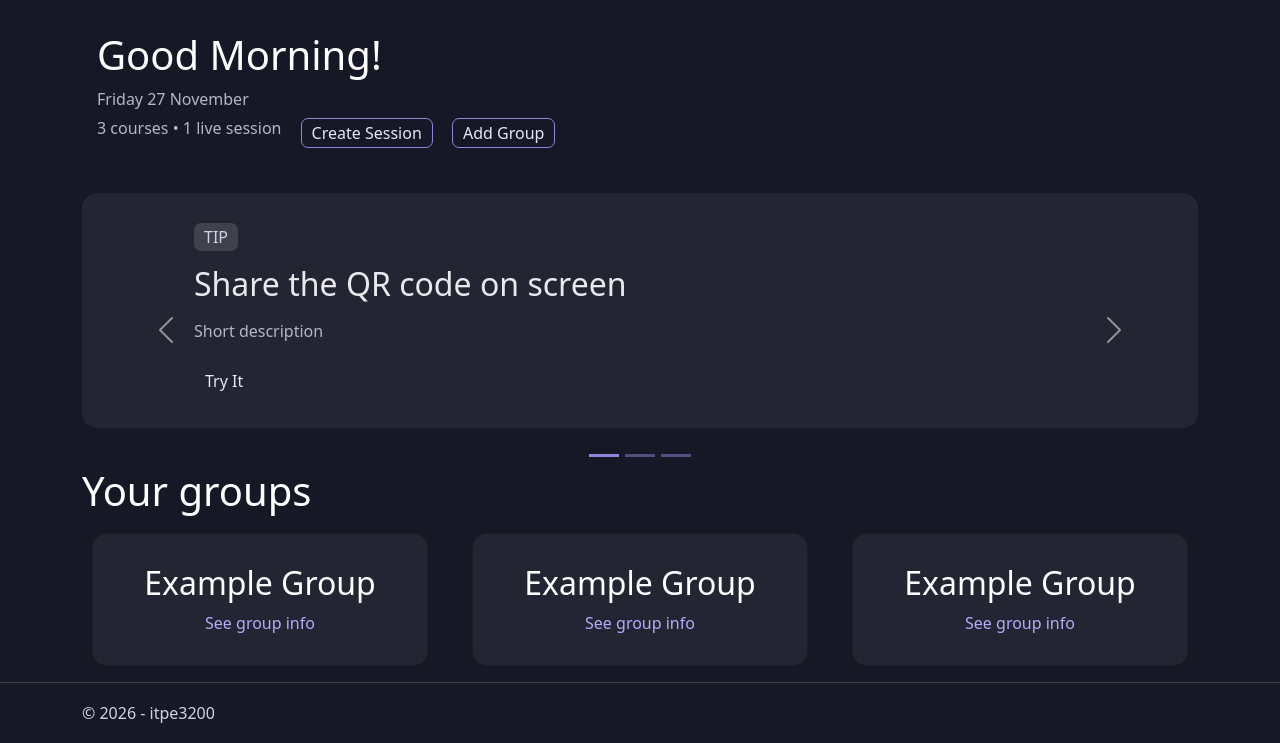
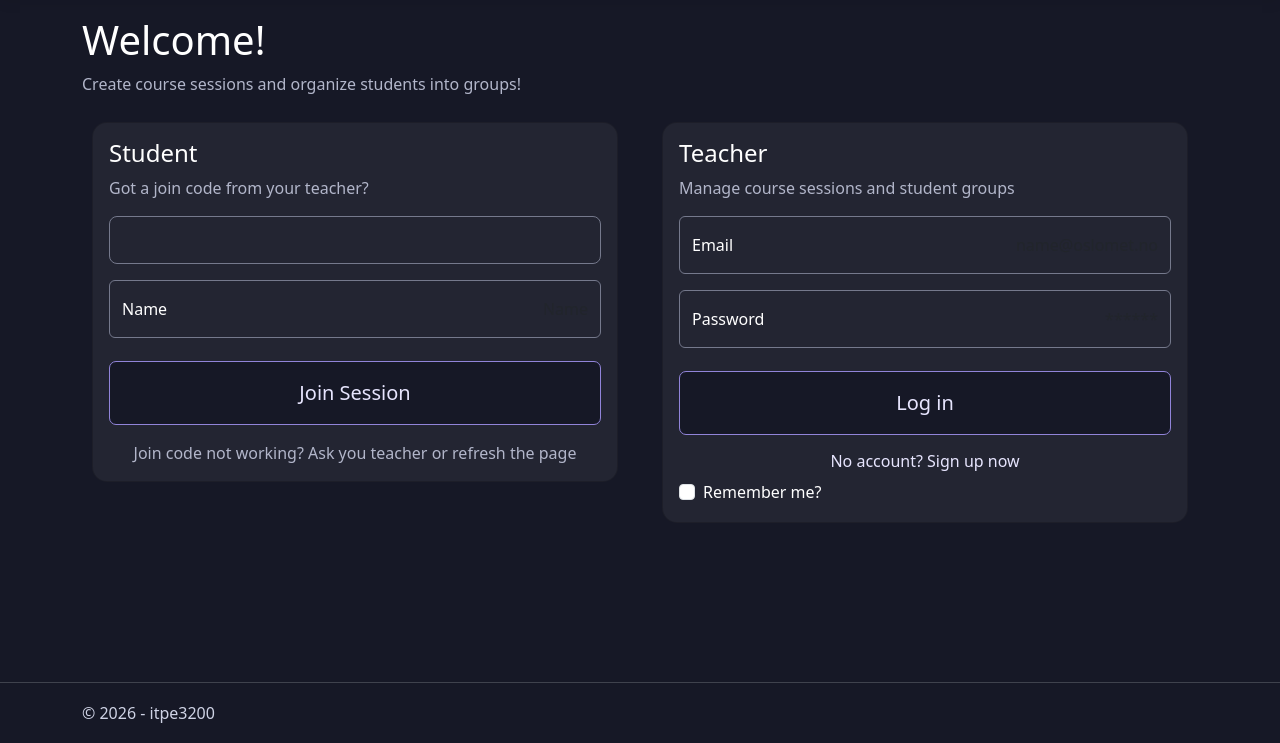
Before and after one commit to trand7816/ITPE3200, an ASP.NET Core app: page / in a window 1280 px wide. Shown: the part 57-800 px from the top of the page. Run offline with ASP.NET Core 8, Linux system fonts and the light colour scheme; style sheets or scripts are compiled from the project's sources; some libraries are stand-ins or nearby versions.

Commit message:
Added welcome page with student join and teacher login form

```diff
--- a/itpe3200/Views/Home/Index.cshtml
+++ b/itpe3200/Views/Home/Index.cshtml
@@ -1,97 +1,24 @@
 @{
-    ViewData["Title"] = "Home Page";
+    ViewData["Title"] = "Welcome";
 }
-<style>
-/*Move to site.css*/
-</style>
 
-<main class="main">
-    <section class="greeeting"> <!--TODO: Make into partial view-->
-        <div class="greeting-text">
-              <h1> Good Morning! </h1> <!--TODO: Make dynamic (based on user + time) -->
-              <span id="date" class="p">@DateTime.Now.ToString("dddd d MMMM", System.Globalization.CultureInfo.GetCultureInfo("en-US"))</span> <br />
-              <span id="update" class="p"> 3 courses • 1 live session </span> <!-- Will have live updates-->
-              <a asp-controller="Session" asp-action="Create" class="btn btn-primary">Create Session</a>
-              <a asp-controller="Group" asp-action="Create" class="btn btn-primary">Add Group</a>
-        </div>
-    </section>
+<h1> Welcome! </h1>
+<p> Create course sessions and organize students into groups!</p>
 
-    <!--TODO: Make into partial view-->
-    <section id="suggestionsCarousel" class="carousel slide" data-bs-ride="carousel">  <!--Using bootstrap structure-->
-
-
-        <div class="carousel-inner">
-            <!--Suggestion 1-->
-            <div class="carousel-item active" >
-                <div class="item-content">
-                    <span class="label"> TIP </span>
-                    <h2 class="subheading">Share the QR code on screen</h2>
-                    <p>Short description</p>
-                    <!-- <img src="" alt=""> -->
-                    <button class="btn">Try It</button>
-                </div>
-            </div>
-            <!--Suggestion 2-->
-            <div class="carousel-item" >
-                <div class="item-content">
-                    <span class="label"> TIP </span>
-                    <h2 class="subheading">Randomize groups</h2>
-                    <p>Short description</p>
-                    <!-- <img src="" alt=""> -->
-                    <button class="btn">Try It</button>
-                </div>
-            </div>
-         <!--Suggestion 3-->
-            <div class="carousel-item" >
-                <div class="item-content">
-                    <span class="label"> TIP </span>
-                    <h2 class="subheading">Use join codes for easy group formation</h2>
-                    <p>Short description</p>
-                    <!-- <img src="" alt=""> -->
-                    <button class="btn">Try It</button>
-                </div>
-            </div>
-        </div>
-         <!-- Carousel buttons-->
-        <div class="carousel-indicators">
-            <button type="button" data-bs-target="#suggestionsCarousel" data-bs-slide-to="0" class="active" aria-current="true" aria-label="Tip 1"></button>
-            <button type="button" data-bs-target="#suggestionsCarousel" data-bs-slide-to="1" aria-label="Tip 2"></button>
-            <button type="button" data-bs-target="#suggestionsCarousel" data-bs-slide-to="2" aria-label="Tip 3"></button>
-        </div>
-
-    <!--Left and Right Controls -->
-        <button class="carousel-control-prev" type="button" data-bs-target="#suggestionsCarousel" data-bs-slide="prev">
-            <span class="carousel-control-prev-icon" aria-hidden="true"></span>
-            <span class="visually-hidden">Previous</span>
-        </button>
-
-        <button class="carousel-control-next" type="button" data-bs-target="#suggestionsCarousel" data-bs-slide="next">
-            <span class="carousel-control-next-icon" aria-hidden="true"></span>
-            <span class="visually-hidden">Next</span>
-        </button>
-    </section>
-<section class="course-overview">
-    <h1>Your groups</h1>
-    <div class="row">
-        <div class="col-12 col-md-4">
-            <div class="card h-100 d-flex flex-column justify-content-center align-items-center">
-                <h2>Example Group</h2>
-                <a>See group info</a>
-            </div>
-        </div>
-        <div class="col-12 col-md-4">
-            <div class="card h-100 d-flex flex-column justify-content-center align-items-center">
-                <h2>Example Group</h2>
-                <a>See group info</a>
-            </div>
-        </div>
-        <div class="col-12 col-md-4">
-            <div class="card h-100 d-flex flex-column justify-content-center align-items-center">
-                <h2>Example Group</h2>
-                <a>See group info</a>
-            </div>
+<div class="row">
+    <div class="col-md-6">
+        <div class="card p-3 mb-3">
+            <h2 class="h4">Student</h2>
+            <p>Got a join code from your teacher?</p>
+            <partial name="_JoinForm" model="new itpe3200.ViewModels.JoinViewModel()"/>
         </div>
     </div>
-</section>
 
-</main>
+    <div class="col-md-6">
+        <div class="card p-3 mb-3">
+            <h2 class="h4">Teacher</h2>
+            <p> Manage course sessions and student groups </p>
+            <partial name="_LoginForm" model="new itpe3200.ViewModels.LoginViewModel()" />
+        </div>
+    </div>
+</div>
--- /dev/null
+++ b/itpe3200/Views/Shared/_JoinForm.cshtml
@@ -0,0 +1,17 @@
+@model itpe3200.ViewModels.JoinViewModel
+
+<form asp-controller="Group" asp-action="Join" method="post">
+     <div asp-validation-summary="ModelOnly" class="text-danger"></div>
+    <div class="mb-3">
+        <label asp-for="JoinCode" class="visually-hidden"></label><span class="text-danger"></span>
+        <input asp-for="JoinCode" class="form-control form-control-lg join-code-input" maxlength="6" autocomplete="off">
+        <span asp-validation-for="JoinCode" class="text-danger"></span>
+    </div>
+     <div class="form-floating mb-3">
+        <input asp-for="Name" class="form-control" placeholder="Name">
+        <label asp-for="Name"></label><span class="text-danger"></span>
+        <span asp-validation-for="Name" class="text-danger"></span>
+    </div>
+    <button type="submit" class="btn btn-primary w-100 py-3 fs-5">Join Session</button>
+    <p class="text-center mt-3 mb-0"> Join code not working? Ask you teacher or refresh the page </p>
+</form>
--- /dev/null
+++ b/itpe3200/Views/Shared/_LoginForm.cshtml
@@ -0,0 +1,30 @@
+@model itpe3200.ViewModels.LoginViewModel
+
+<form asp-controller="Account" asp-action="Login" method="post">
+    <!-- Keeps the ReturnUrl so the user ends up where they tried to go -->
+    <input type="hidden" asp-for="ReturnUrl" />
+
+    <div asp-validation-summary="ModelOnly" class="text-danger"></div>
+
+    <div class="form-floating mb-3">
+        <input asp-for="Email" class="form-control" placeholder="name@oslomet.no" autocomplete="username"/> @*Autocomplete for accessibility purposes*@
+        <label asp-for="Email"></label>
+        <span asp-validation-for="Email" class="text-danger"></span>
+    </div>
+
+    <div class="form-floating mb-3">
+        <input asp-for="Password" class="form-control" autocomplete="current-password" placeholder="******"/>
+        <label asp-for="Password"></label>
+        <span asp-validation-for="Password" class="text-danger"></span>
+    </div>
+
+    <button type="submit" class="btn btn-primary w-100 py-3 fs-5">Log in</button>
+    <p class="text-center mt-1 mb-0">
+        <a asp-controller="Account" asp-action="Register" class="btn btn-underline">No account? Sign up now</a>
+    </p>
+
+    <div class="mt-1 form-check">
+        <input asp-for="RememberMe" class="form-check-input" />
+        <label asp-for="RememberMe" class="form-check-label"></label>
+    </div>
+</form>
```
